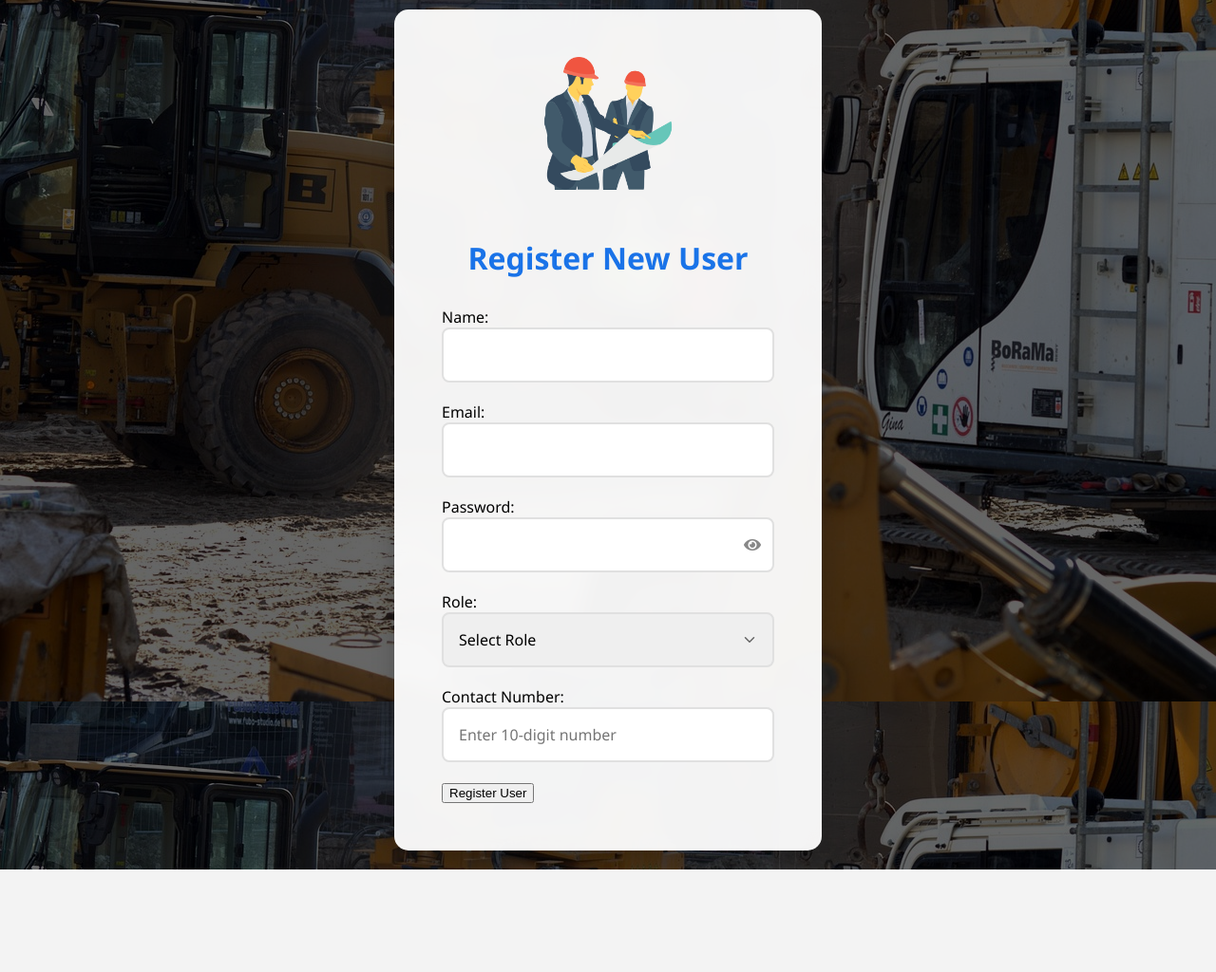
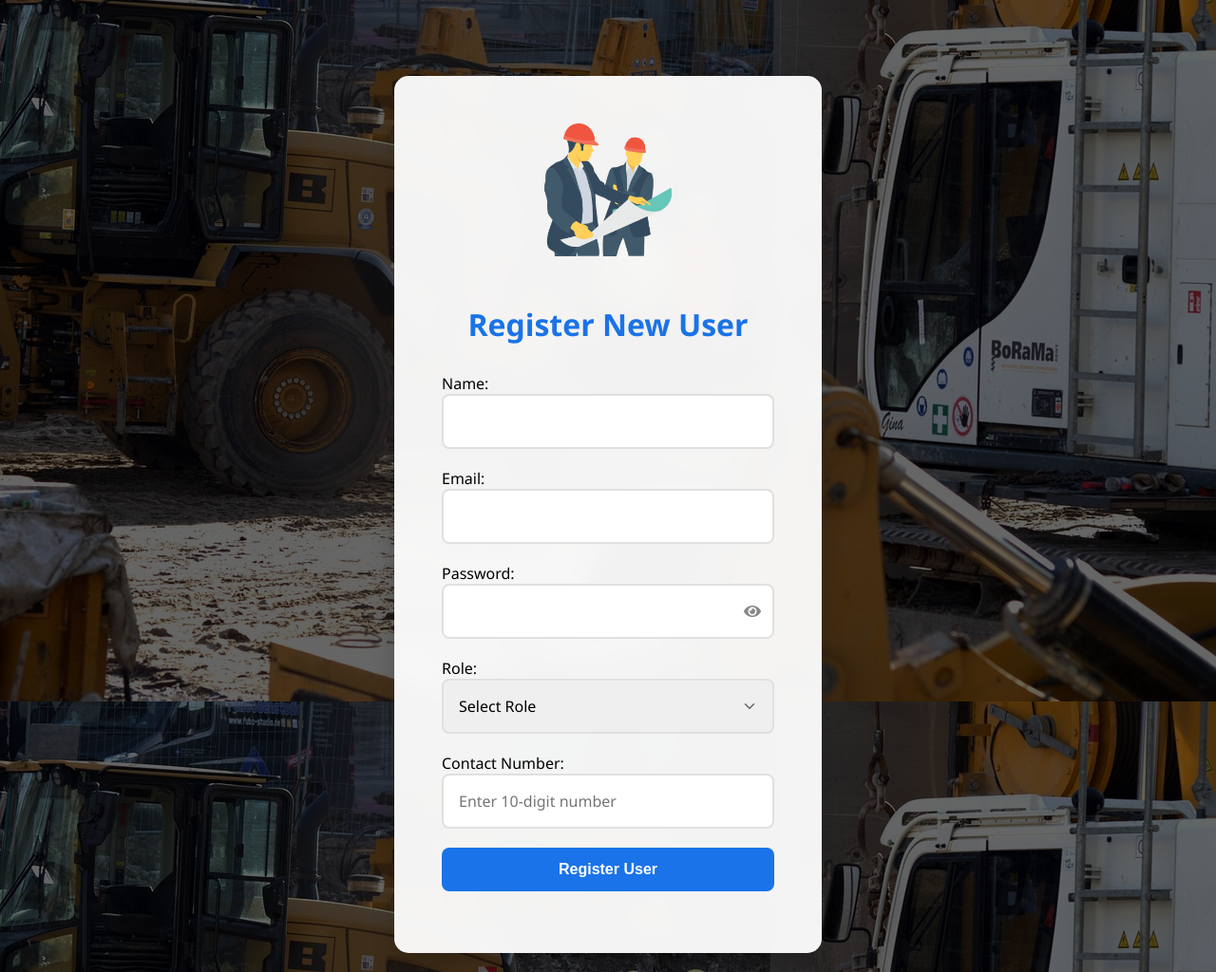
Before and after one commit to Prasadrudhisoft/Construction_Site_Management, a Flask app: page /register in a window 1280 px wide. Shown: the part 70-1094 px from the top of the page at 95% size. Before the commit the page ends 986 px from the top, so only its background shows below. Run offline with Flask 3, Linux system fonts and the light colour scheme; the visitor is signed in with stand-in values (Sample User, id 1); some libraries are stand-ins or nearby versions.

Commit message:
fixed the navbar brand link in bills_and_payment as Flash Message Auto-Dismiss in register.html

```diff
--- a/templates/bills_and_payments.html
+++ b/templates/bills_and_payments.html
@@ -572,8 +572,7 @@
     <!-- Navbar -->
     <nav class="navbar">
         <div class="navbar-container">
-            <a href="{{ url_for('admin_dashboard') if session.role == 'admin' else url_for('accountant_dashboard') }}"
-                class="navbar-brand">
+            <a href="{{ url_for('bills_and_payments') }}" class="navbar-brand">
                 <i class="fas fa-hard-hat"></i>
                 Bills & Payments
             </a>
--- a/templates/register.html
+++ b/templates/register.html
@@ -61,7 +61,6 @@
             background-repeat: no-repeat;
             background-attachment: fixed;
             padding-top: 80px;
-            /* Add padding for navbar */
         }
 
         .register-container {
@@ -75,6 +74,7 @@
             transform: translateY(0);
             transition: transform 0.3s ease;
             animation: fadeIn 0.5s ease-out;
+            margin-top: 70px;
         }
 
         .register-container:hover {
@@ -187,11 +187,33 @@
                 opacity: 0;
                 transform: translateY(20px);
             }
-
             to {
                 opacity: 1;
                 transform: translateY(0);
             }
+        }
+
+        /* ✅ NEW: fadeOut animation for auto-dismiss */
+        @keyframes fadeOut {
+            from {
+                opacity: 1;
+                transform: translateY(0);
+                max-height: 100px;
+                margin-bottom: 20px;
+                padding: 14px 16px;
+            }
+            to {
+                opacity: 0;
+                transform: translateY(-10px);
+                max-height: 0;
+                margin-bottom: 0;
+                padding: 0 16px;
+            }
+        }
+
+        .flash-message.hiding {
+            animation: fadeOut 0.4s ease-in forwards;
+            overflow: hidden;
         }
 
         /* Tablet Styles */
@@ -204,6 +226,7 @@
             .register-container {
                 padding: 30px 25px;
                 max-width: 400px;
+                margin-top: 70px;
             }
 
             .logo img {
@@ -251,6 +274,7 @@
                 padding: 25px 20px;
                 border-radius: 12px;
                 margin: 10px 0;
+                margin-top: 70px;
             }
 
             .register-container:hover {
@@ -316,6 +340,7 @@
             .register-container {
                 padding: 20px 15px;
                 border-radius: 10px;
+                margin-top: 70px;
             }
 
             .logo img {
@@ -356,6 +381,7 @@
             .register-container {
                 max-width: 450px;
                 padding: 50px;
+                margin-top: 70px;
             }
 
             .logo img {
@@ -396,6 +422,7 @@
             .register-container {
                 padding: 15px 20px;
                 margin: 5px 0;
+                margin-top: 70px;
             }
 
             .logo {
@@ -468,7 +495,6 @@
             color: #1a73e8;
         }
 
-        /* keep the original bottom margin on the wrapper */
         .form-group .password-wrapper {
             margin-bottom: 20px;
         }
@@ -561,7 +587,6 @@
                 opacity: 0;
                 transform: translateY(-10px);
             }
-
             to {
                 opacity: 1;
                 transform: translateY(0);
@@ -609,6 +634,25 @@
                 font-size: 12px;
                 margin-bottom: 10px;
             }
+        }
+
+        /* Submit button style (matches existing design) */
+        button[type="submit"] {
+            width: 100%;
+            background-color: #1a73e8;
+            color: white;
+            padding: 14px;
+            border: none;
+            border-radius: 8px;
+            font-size: 16px;
+            font-weight: 600;
+            cursor: pointer;
+            transition: background-color 0.3s ease;
+            margin-bottom: 15px;
+        }
+
+        button[type="submit"]:hover {
+            background-color: #1557b0;
         }
     </style>
 </head>
@@ -694,14 +738,36 @@
             <!-- Contact Number: For ALL roles -->
             <div class="form-group">
                 <label>Contact Number:</label>
-                <input type="text" name="contact_no" class="form-control" placeholder="Enter 10-digit number"
-                    maxlength="10" pattern="[0-9]{10}" oninput="this.value = this.value.replace(/[^0-9]/g, '')">
+                <input type="text" name="contact_no" class="form-control"
+                    placeholder="Enter 10-digit number"
+                    maxlength="10"
+                    pattern="[0-9]{10}"
+                    oninput="this.value = this.value.replace(/[^0-9]/g, '')">
             </div>
 
-            <button type="submit" class="btn btn-primary">Register User</button>
+            <button type="submit">Register User</button>
         </form>
+    </div>
 
     <script>
+        // ✅ Auto-dismiss flash messages after 2 seconds
+        document.addEventListener('DOMContentLoaded', function () {
+            const flashMessages = document.querySelectorAll('.flash-message');
+            flashMessages.forEach(function (msg) {
+                setTimeout(function () {
+                    // Add hiding class to trigger fadeOut animation
+                    msg.classList.add('hiding');
+                    // Remove from DOM after animation completes (0.4s)
+                    setTimeout(function () {
+                        if (msg && msg.parentNode) {
+                            msg.remove();
+                        }
+                    }, 400);
+                }, 2000); // 2 second visible duration
+            });
+        });
+
+        // Contact number validation
         document.querySelector('form').addEventListener('submit', function (e) {
             const contact = document.querySelector('input[name="contact_no"]').value;
             if (contact && !/^[0-9]{10}$/.test(contact)) {
@@ -711,16 +777,19 @@
                 return;
             }
         });
+
+        // Show/hide architect license field based on role
         document.getElementById('roleSelect').addEventListener('change', function () {
             const role = this.value;
             const fields = document.getElementById('architectFields');
             fields.style.display = (role === 'architect') ? 'block' : 'none';
         });
+
+        // Password show/hide toggle
         document.querySelectorAll('.toggle-password').forEach(function (icon) {
             icon.addEventListener('click', function () {
                 const targetId = this.getAttribute('data-target');
                 const input = document.getElementById(targetId);
-
                 if (input.type === 'password') {
                     input.type = 'text';
                     this.classList.remove('fa-eye');
@@ -735,5 +804,4 @@
     </script>
 
 </body>
-
 </html>
```
Lines whose indentation alone changed are shown as unchanged.
